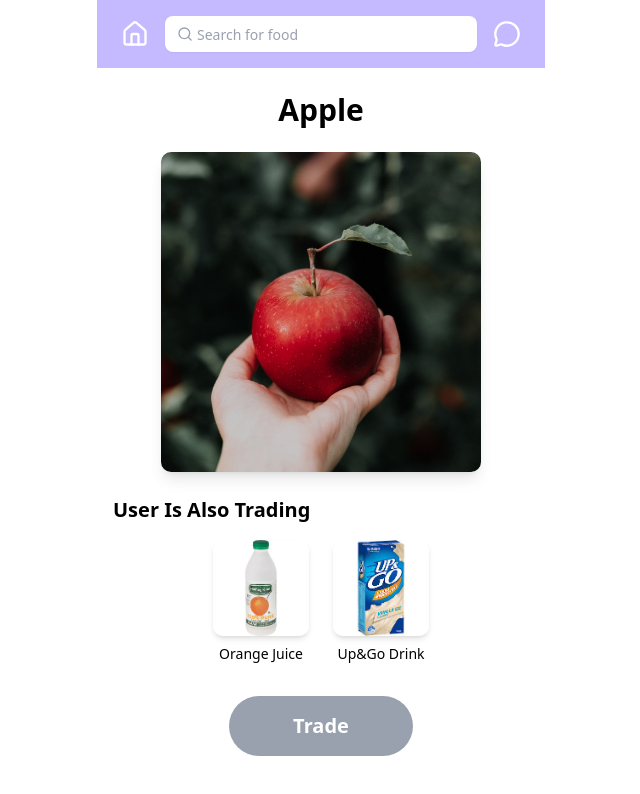
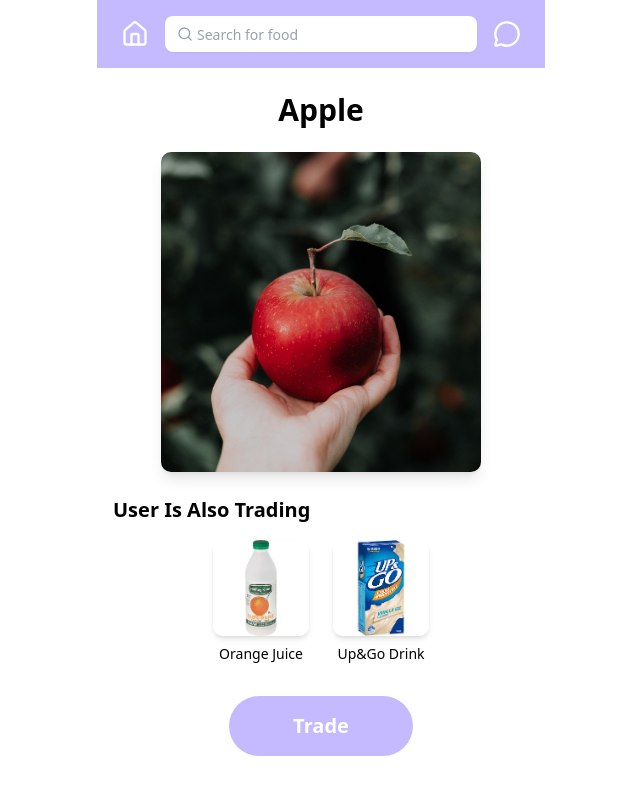
Before and after one commit to ntur101/LunchMeet, a React (Vite) app: page /food/1 in a window 1280 px wide. Shown: the top 794 px of the page, without its empty margins (319-959 px from the left). Built offline with nearby package versions, Linux system fonts and the light colour scheme.

Commit message:
Changed colours of the popup and buttons to fit the same purple

```diff
--- a/src/pages/FoodDetail.jsx
+++ b/src/pages/FoodDetail.jsx
@@ -107,7 +107,7 @@ function FoodDetail() {
         <div className="flex justify-center">
           <button
             onClick={handleTradeClick}
-            className="bg-gray-400 text-white px-16 py-4 rounded-full text-xl font-semibold hover:bg-gray-500 transition-colors"
+            className="bg-[#C5BAFF] text-white px-16 py-4 rounded-full text-xl font-semibold hover:bg-gray-500 transition-colors"
           >
             Trade
           </button>
@@ -117,7 +117,7 @@ function FoodDetail() {
       {/* Trade Modal Popup */}
       {showTradeModal && (
         <div className="fixed inset-0 bg-black bg-opacity-70 backdrop-blur-sm flex items-center justify-center z-50">
-          <div className="bg-purple-600 rounded-2xl p-6 w-80 mx-4 shadow-2xl">
+          <div className="bg-[#C5BAFF] rounded-2xl p-6 w-80 mx-4 shadow-2xl">
             <div className="text-center">
               <h3 className="text-2xl font-bold mb-6 text-white">Select What To Trade</h3>
 
```
